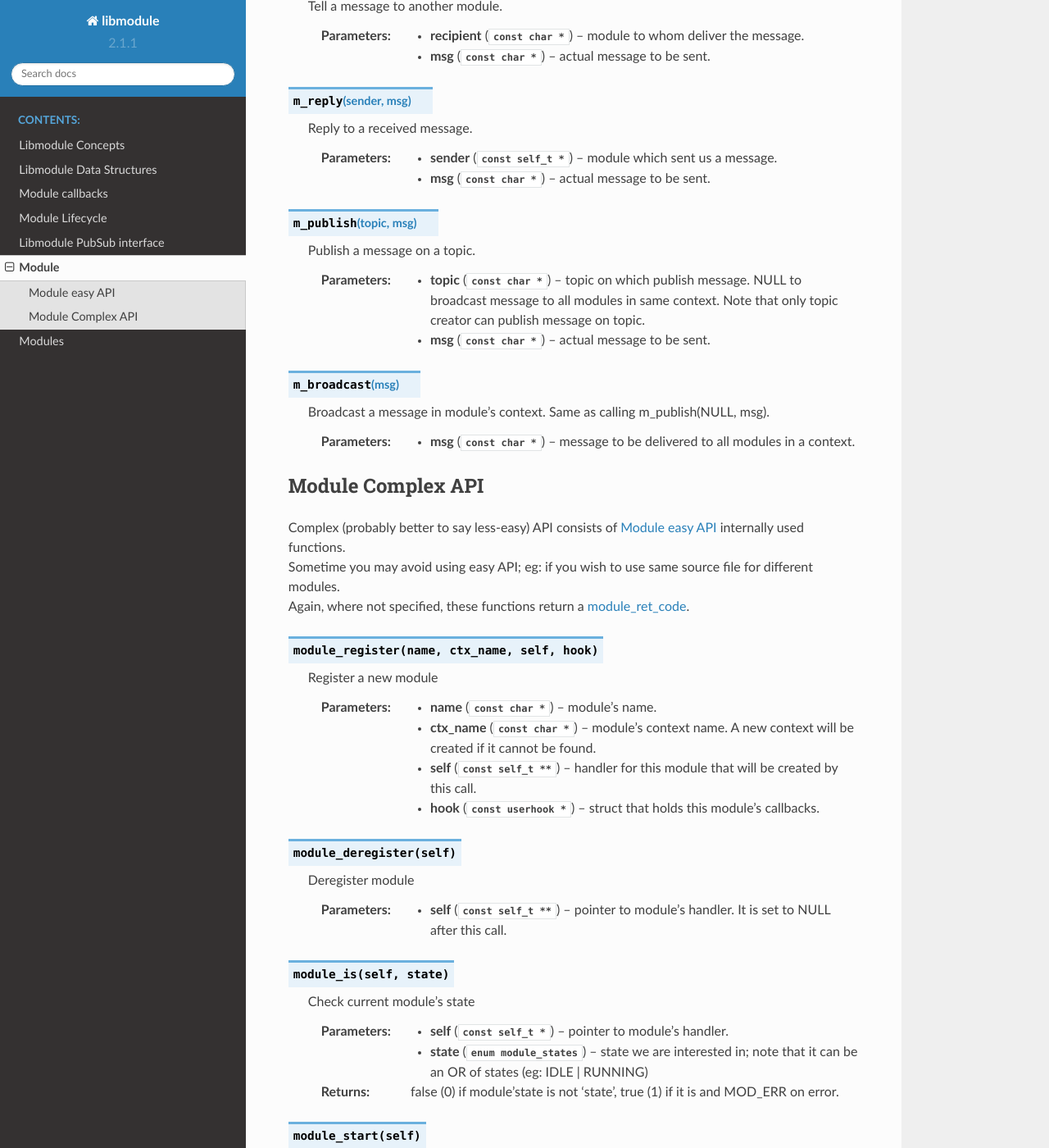
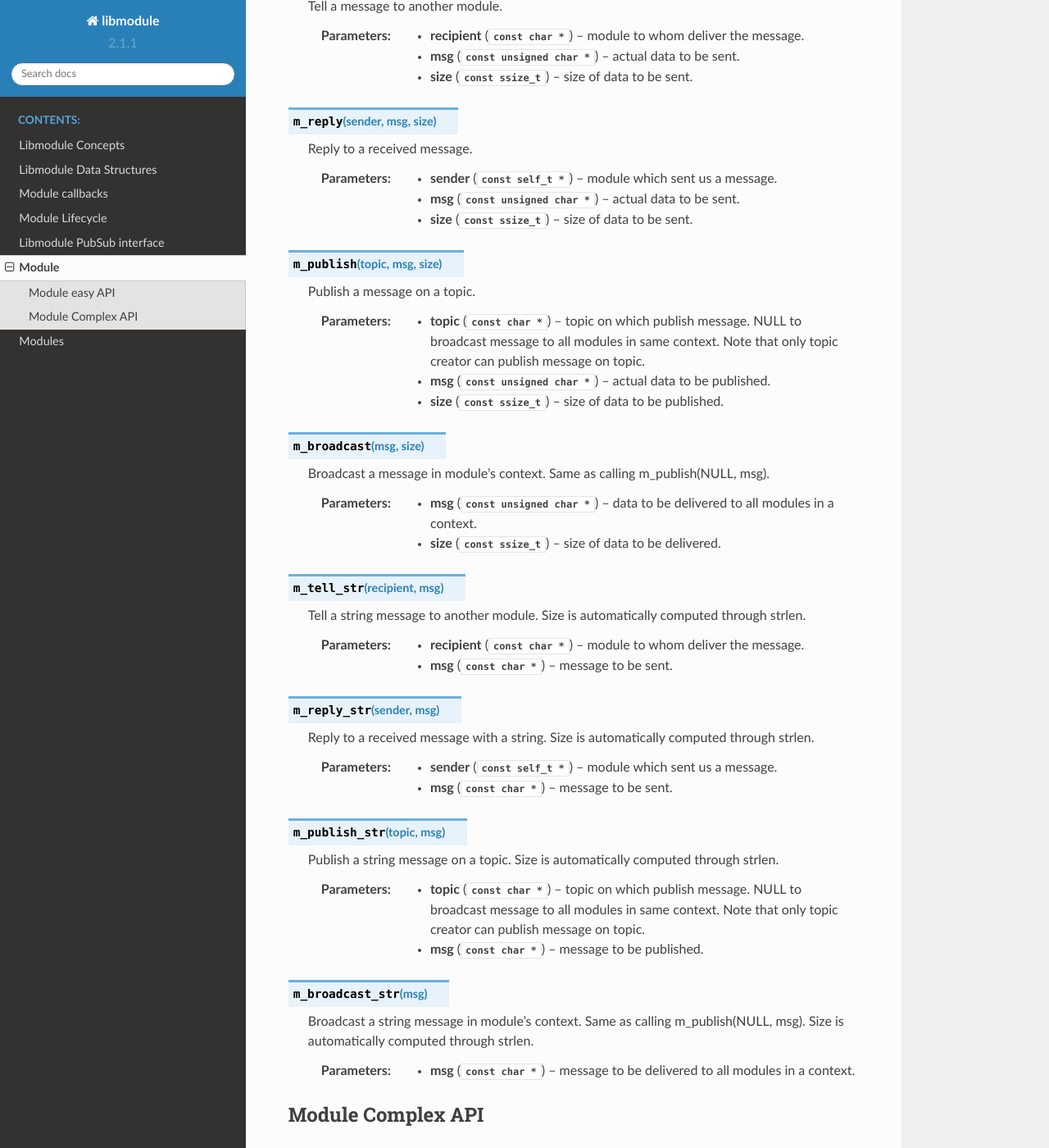
Before and after one commit to FedeDP/libmodule, a Sphinx documentation site: the page built from docs/src/module.rst, in a window 1280 px wide and 1400 px high, scrolled down 2834 px. Shown: the whole window at 82% size. Built offline with Sphinx 7.4.7 and the Read the Docs theme 2.0.0, drawn with Linux system fonts in a browser that asks for light colours; some of the changed text lies outside the part shown.

Commit message:
Updated doc for 3.0.0 release.

```diff
--- a/docs/src/callbacks.rst
+++ b/docs/src/callbacks.rst
@@ -31,10 +31,10 @@ Moreover, a module_pre_start function is declared too, but it is not needed by l
 
 .. c:function:: check(void)
 
-  Startup filter to check whether this module should be created and managed by libmodule, |br|
+  Startup filter to check whether this module should be registered and managed by libmodule, |br|
   as sometimes you may wish that not your modules are automatically started.
 
-  :returns: true (not-0) if the module should be created, 0 otherwise.
+  :returns: true (not-0) if the module should be registered, 0 otherwise.
 
 .. c:function:: evaluate(void)
 
--- a/docs/src/data_structures.rst
+++ b/docs/src/data_structures.rst
@@ -28,7 +28,8 @@ Types
 
     typedef struct {
         const char *topic;
-        const char *message;
+        const unsigned char *message;
+        const ssize_t size;
         const self_t *sender;
         const enum msg_type type;
     } pubsub_msg_t;
--- a/docs/src/module.rst
+++ b/docs/src/module.rst
@@ -133,37 +133,80 @@ Where not specified, these functions return a :ref:`module_ret_code <module_ret_
   :param topic: topic to which unsubscribe. Note that topic must be registered before.
   :type topic: :c:type:`const char *`
 
-.. c:macro:: m_tell(recipient, msg)
+.. c:macro:: m_tell(recipient, msg, size)
 
   Tell a message to another module.
 
   :param recipient: module to whom deliver the message.
-  :param msg: actual message to be sent.
+  :param msg: actual data to be sent.
+  :param size: size of data to be sent.
+  :type recipient: :c:type:`const char *`
+  :type msg: :c:type:`const unsigned char *`
+  :type size: :c:type:`const ssize_t`
+
+
+.. c:macro:: m_reply(sender, msg, size)
+
+  Reply to a received message.
+
+  :param sender: module which sent us a message.
+  :param msg: actual data to be sent.
+  :param size: size of data to be sent.
+  :type sender: :c:type:`const self_t *`
+  :type msg: :c:type:`const unsigned char *`
+  :type size: :c:type:`const ssize_t`
+
+.. c:macro:: m_publish(topic, msg, size)
+
+  Publish a message on a topic.
+
+  :param topic: topic on which publish message. NULL to broadcast message to all modules in same context. Note that only topic creator can publish message on topic.
+  :param msg: actual data to be published.
+  :param size: size of data to be published.
+  :type topic: :c:type:`const char *`
+  :type msg: :c:type:`const unsigned char *`
+  :type size: :c:type:`const ssize_t`
+
+.. c:macro:: m_broadcast(msg, size)
+
+  Broadcast a message in module's context. Same as calling m_publish(NULL, msg).
+
+  :param msg: data to be delivered to all modules in a context.
+  :param size: size of data to be delivered.
+  :type msg: :c:type:`const unsigned char *`
+  :type size: :c:type:`const ssize_t`
+
+.. c:macro:: m_tell_str(recipient, msg)
+
+  Tell a string message to another module. Size is automatically computed through strlen.
+
+  :param recipient: module to whom deliver the message.
+  :param msg: message to be sent.
   :type recipient: :c:type:`const char *`
   :type msg: :c:type:`const char *`
 
 
-.. c:macro:: m_reply(sender, msg)
+.. c:macro:: m_reply_str(sender, msg)
 
-  Reply to a received message.
+  Reply to a received message with a string. Size is automatically computed through strlen.
 
   :param sender: module which sent us a message.
-  :param msg: actual message to be sent.
+  :param msg: message to be sent.
   :type sender: :c:type:`const self_t *`
   :type msg: :c:type:`const char *`
 
-.. c:macro:: m_publish(topic, msg)
+.. c:macro:: m_publish_str(topic, msg)
 
-  Publish a message on a topic.
+  Publish a string message on a topic. Size is automatically computed through strlen.
 
   :param topic: topic on which publish message. NULL to broadcast message to all modules in same context. Note that only topic creator can publish message on topic.
-  :param msg: actual message to be sent.
+  :param msg: message to be published.
   :type topic: :c:type:`const char *`
   :type msg: :c:type:`const char *`
 
-.. c:macro:: m_broadcast(msg)
+.. c:macro:: m_broadcast_str(msg)
 
-  Broadcast a message in module's context. Same as calling m_publish(NULL, msg).
+  Broadcast a string message in module's context. Same as calling m_publish(NULL, msg). Size is automatically computed through strlen.
 
   :param msg: message to be delivered to all modules in a context.
   :type msg: :c:type:`const char *`
@@ -351,35 +394,41 @@ Again, where not specified, these functions return a :ref:`module_ret_code <modu
   :type self: :c:type:`const self_t *`
   :type topic: :c:type:`const char *`
 
-.. c:function:: module_tell(self, recipient, msg)
+.. c:function:: module_tell(self, recipient, msg, size)
 
   Tell a message to another module.
 
   :param self: pointer to module's handler
   :param recipient: module to whom deliver the message.
-  :param msg: actual message to be sent.
+  :param msg: actual data to be sent.
+  :param size: size of data to be sent.
   :type self: :c:type:`const self_t *`
   :type recipient: :c:type:`const char *`
-  :type msg: :c:type:`const char *`
+  :type msg: :c:type:`const unsigned char *`
+  :type size: :c:type:`const ssize_t`
 
-.. c:function:: module_reply(self, sender, msg)
+.. c:function:: module_reply(self, sender, msg, size)
 
   Reply to a received message.
 
   :param self: pointer to module's handler
   :param sender: module which sent us a message.
-  :param msg: actual message to be sent.
+  :param msg: actual data to be sent.
+  :param size: size of data to be sent.
   :type self: :c:type:`const self_t *`
   :type sender: :c:type:`const self_t *`
-  :type msg: :c:type:`const char *`
+  :type msg: :c:type:`const unsigned char *`
+  :type size: :c:type:`const ssize_t`
 
-.. c:function:: module_publish(self, topic, msg)
+.. c:function:: module_publish(self, topic, msg, size)
 
   Publish a message on a topic.
 
   :param self: pointer to module's handler
   :param topic: topic on which publish message. NULL to broadcast message to all modules in same context. Note that only topic creator can publish message on topic.
-  :param msg: actual message to be sent.
+  :param msg: actual data to be published.
+  :param size: size of data to be published.
   :type self: :c:type:`const self_t *`
   :type topic: :c:type:`const char *`
-  :type msg: :c:type:`const char *`
+  :type msg: :c:type:`const unsigned char *`
+  :type size: :c:type:`const ssize_t`
--- a/docs/src/pubsub.rst
+++ b/docs/src/pubsub.rst
@@ -31,4 +31,5 @@ PubSub notes
 
 Note that a context must be looping to receive any pubsub message. |br|
 Moreover, when a context stops looping, all pubsub messages will be flushed and thus delivered to each RUNNING module. |br|
-Pubsub message sent while context is not looping are buffered until context starts looping. For more information, see `Capacity <https://linux.die.net/man/7/pipe>`_.
+Pubsub message sent while context is not looping are buffered until context starts looping. For more information, see `Capacity <https://linux.die.net/man/7/pipe>`_. |br|
+Finally, please be aware that both data and topic sent through pubsub messaging is trusted, ie: you should pay attention to its scope.
```
Also changed, not shown: TODO.md (+2 -2 lines), docs/src/modules.rst (+9 -4 lines).
